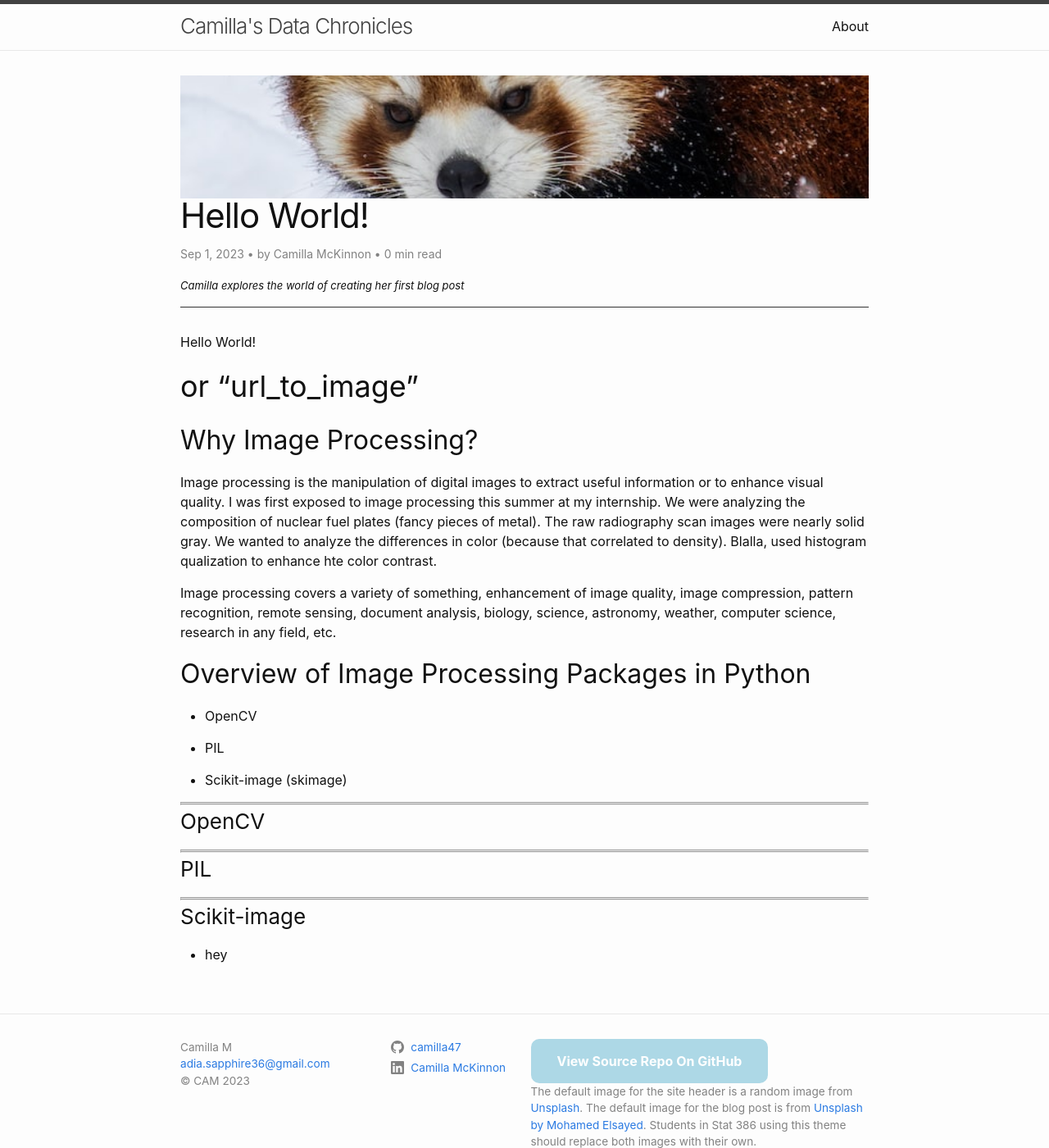
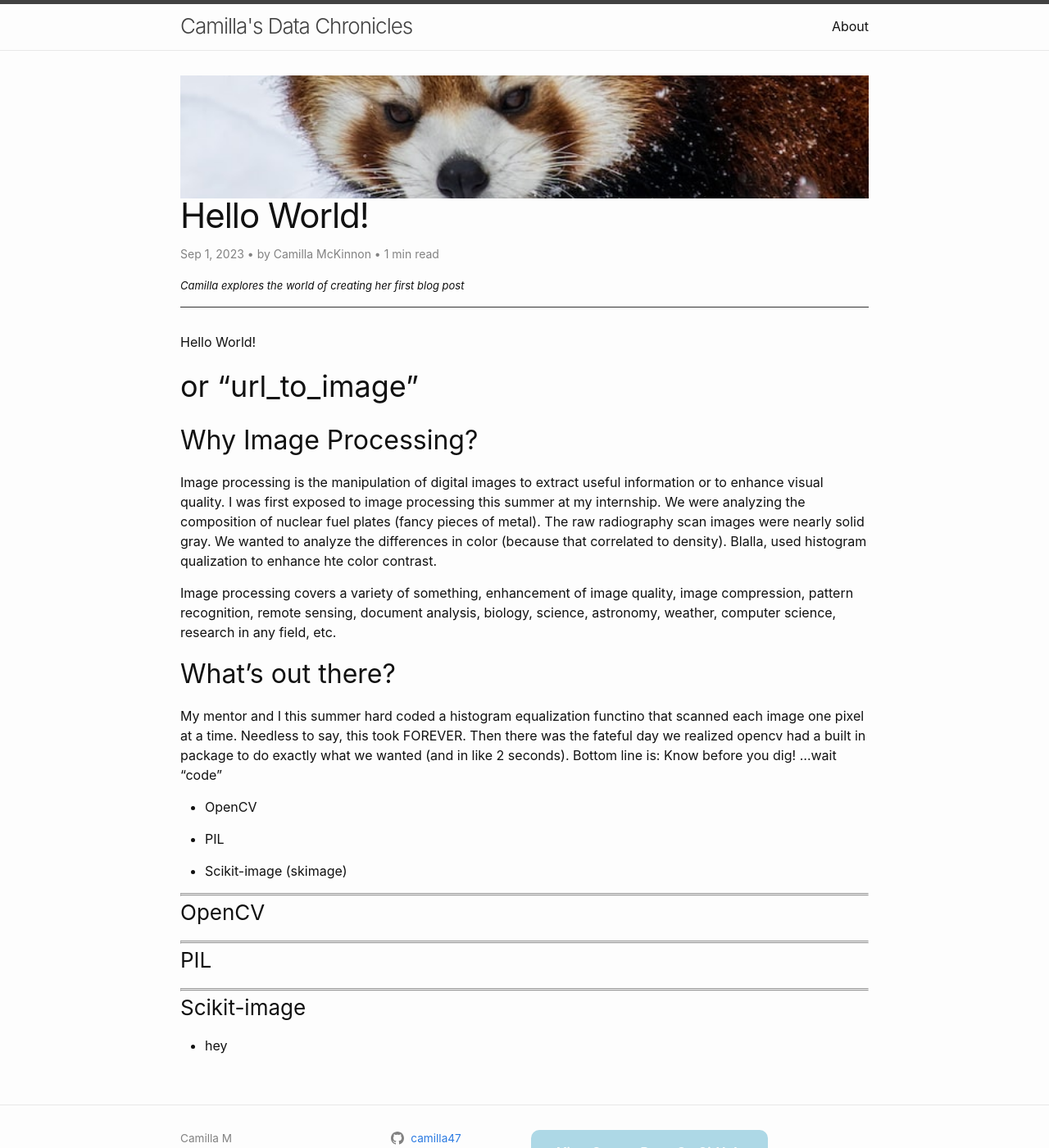
Before and after one commit to camilla47/camilla47.github.io, a Jekyll site: the page built from _posts/2023-09-01-first-post.md, in a window 1280 px wide and 1400 px high. Shown: the whole window at 82% size. Built offline with Jekyll 4.4.1, drawn with Linux system fonts in a browser that asks for light colours; comment, search, counter and statistics services are not loaded.

Commit message:
Update 2023-09-01-first-post.md

```diff
--- a/_posts/2023-09-01-first-post.md
+++ b/_posts/2023-09-01-first-post.md
@@ -15,7 +15,9 @@ Image processing is the manipulation of digital images to extract useful informa
 
 Image processing covers a variety of something, enhancement of image quality, image compression, pattern recognition, remote sensing, document analysis, biology, science, astronomy, weather, computer science, research in any field, etc.
 
-## Overview of Image Processing Packages in Python
+## What's out there?
+
+My mentor and I this summer hard coded a histogram equalization functino that scanned each image one pixel at a time. Needless to say, this took FOREVER. Then there was the fateful day we realized opencv had a built in package to do exactly what we wanted (and in like 2 seconds). Bottom line is: Know before you dig! ...wait "code"
 
 * OpenCV
 
```
